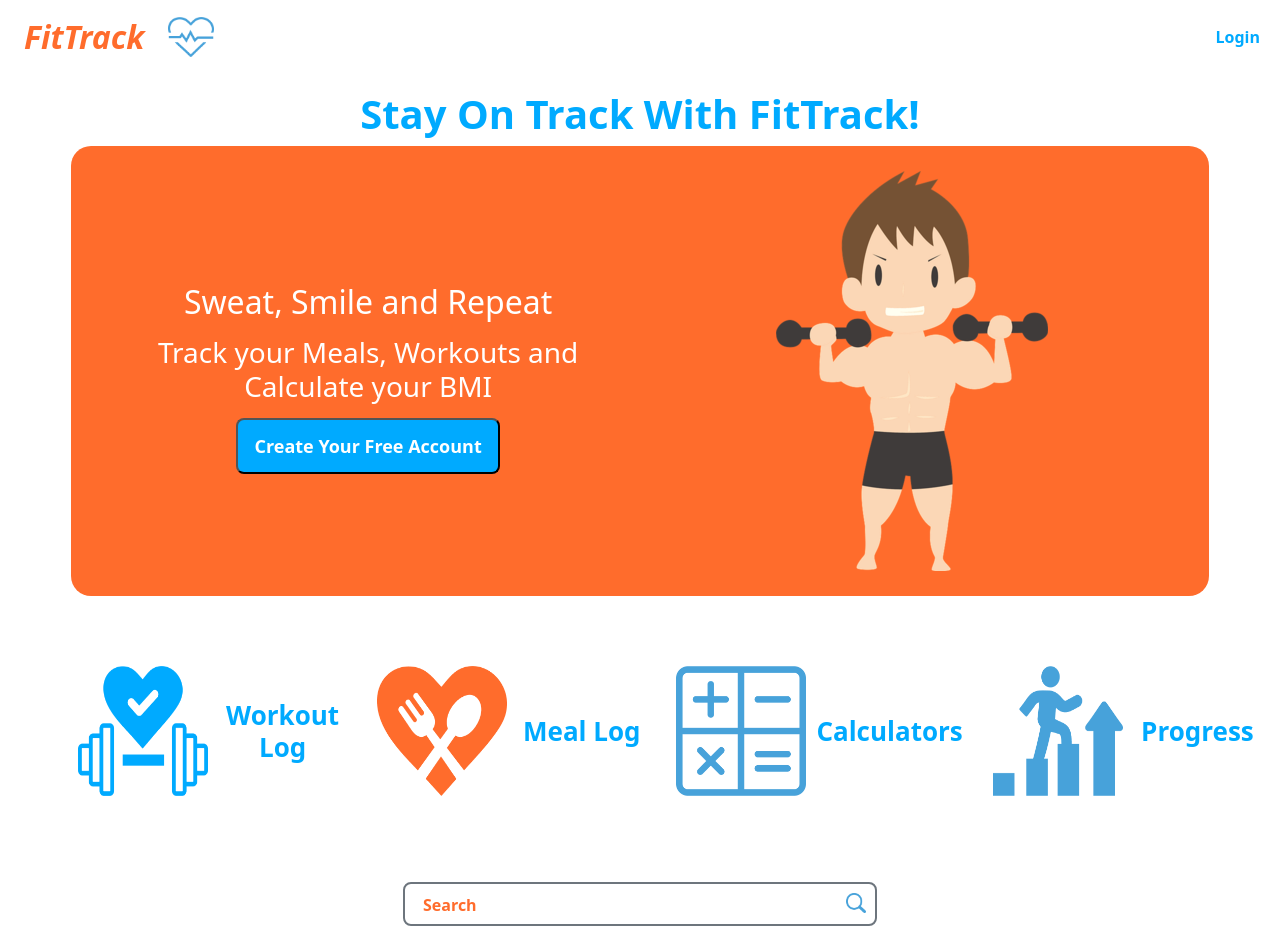
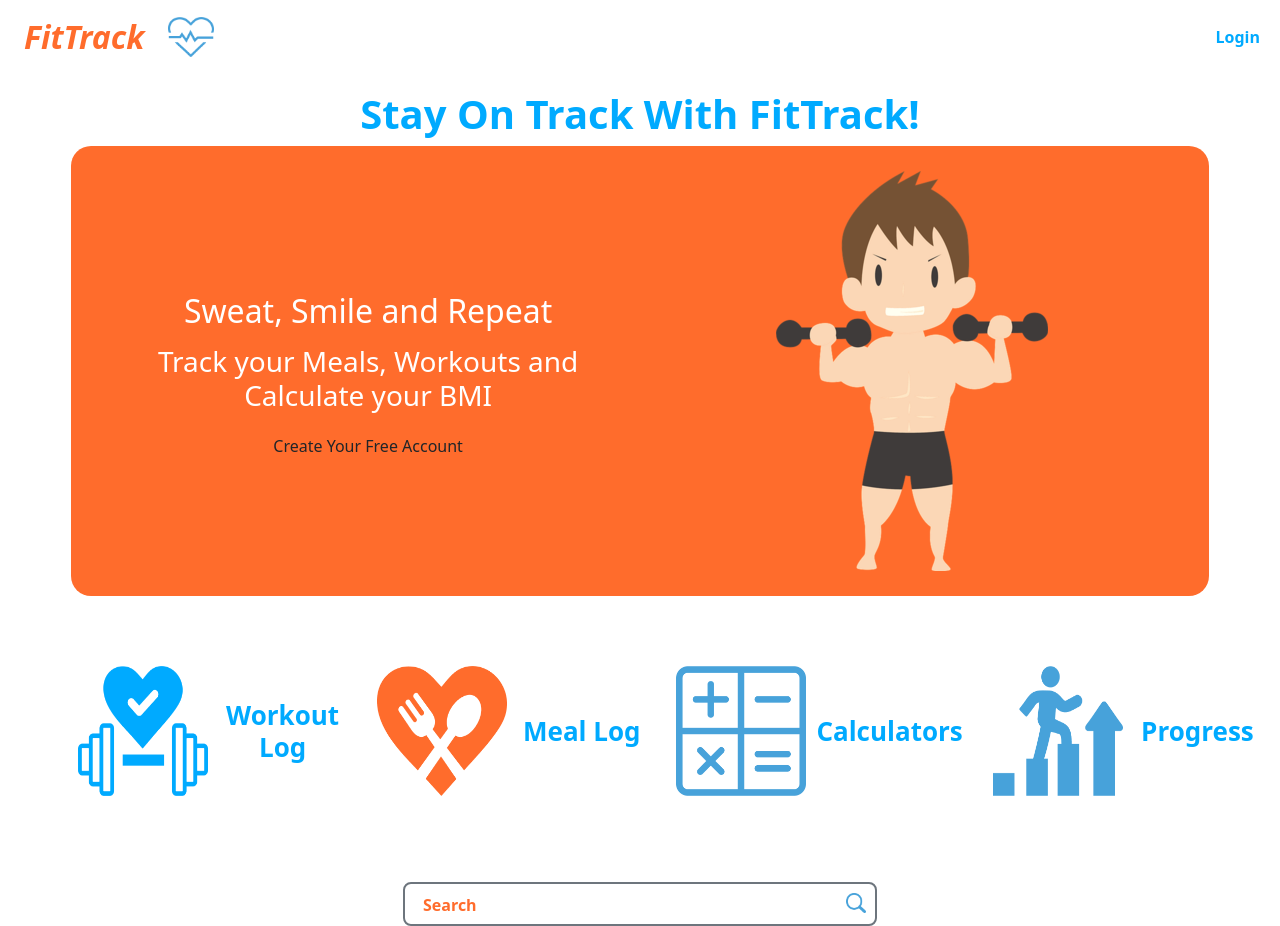
Before and after one commit to proptechnovator/fittrack-v2, a React (Create React App) app: page / in a window 1280 px wide. Built offline with nearby package versions, Linux system fonts and the light colour scheme; no server answers.

Commit message:
fixed the sign up button onClick

```diff
--- a/src/pages/Home.js
+++ b/src/pages/Home.js
@@ -1,5 +1,6 @@
 import IconUserNav from '../components/IconUserNav';
 import { useState } from 'react';
+import { useNavigate } from 'react-router';
 
 const Home = () => {
     const [viewportWidth, setViewPortWidth] = useState(window.innerWidth);
@@ -24,7 +25,7 @@ const Home = () => {
                 <div>
                     <h2>Sweat, Smile and Repeat</h2>
                     <h3>Track your Meals, Workouts and Calculate your BMI</h3>
-                    <button type='submit' className='btn-signup' action='./signup'>Create Your Free Account</button>
+                    <button className='btn btn-signup' onClick={()=>{useNavigate('./signup')}}>Create Your Free Account</button>
                 </div>
                 <div className='divimage'>
                     <img src='../hero-bodybuilder_50.png' alt='bodybuilder' />
```
